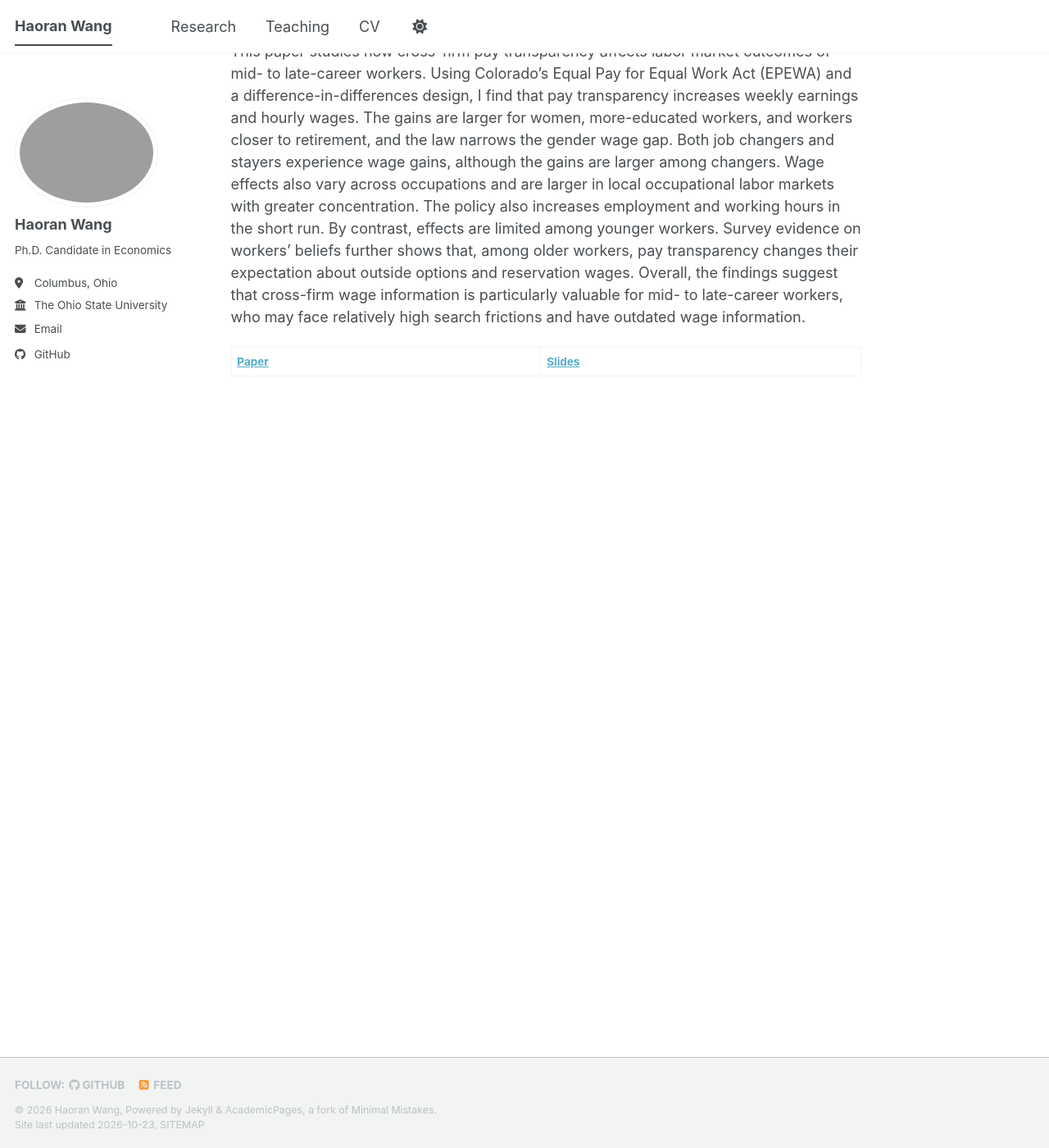
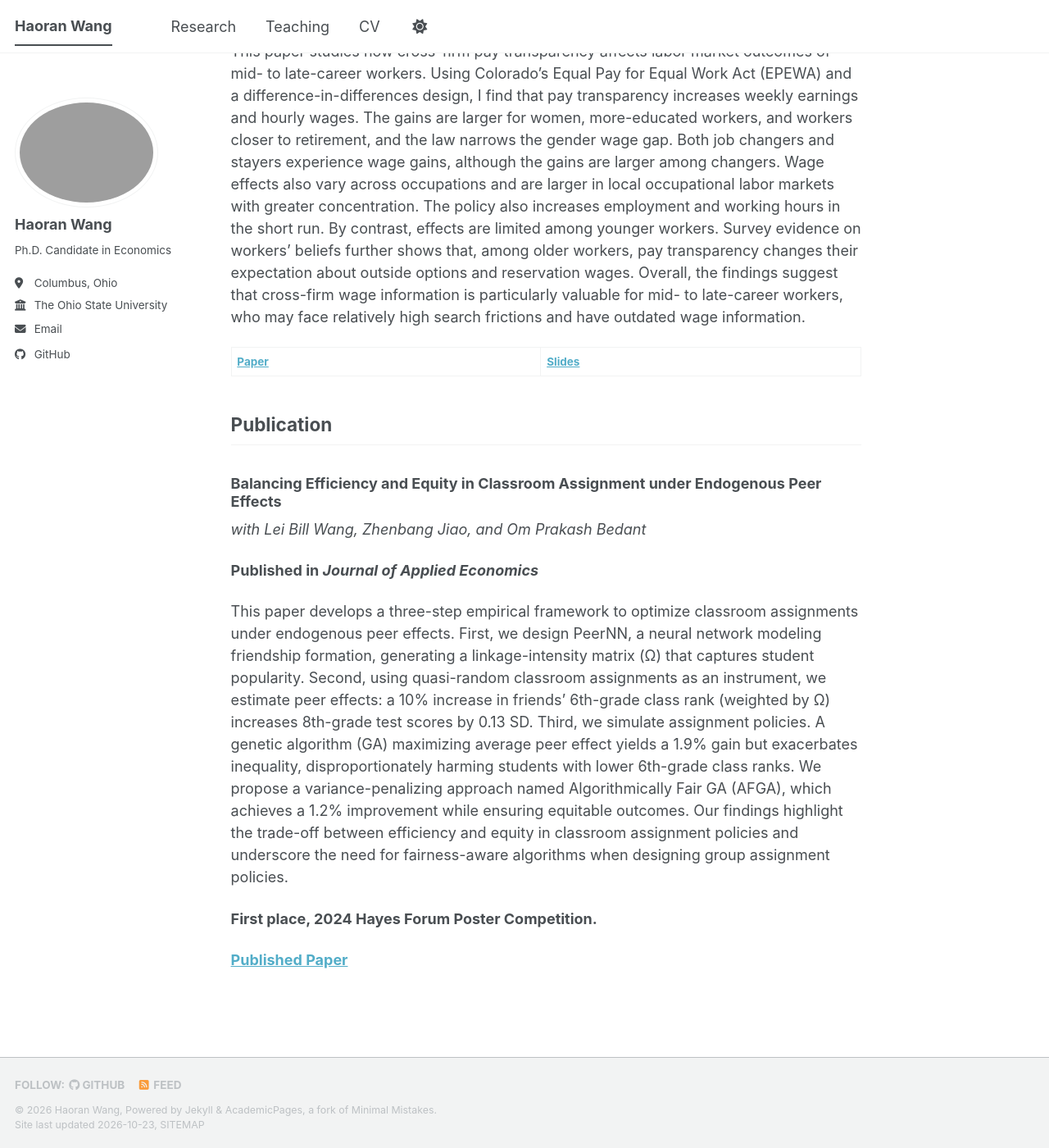
Before and after one commit to hwang853/hwang853.github.io, a Jekyll site: the page built from _pages/about.md, in a window 1280 px wide and 1400 px high, scrolled down 580 px. Shown: the whole window at 82% size. Built offline with Jekyll 4.4.1, drawn with Linux system fonts in a browser that asks for light colours; a style sheet for code colours, icons or effects is not loaded.

Commit message:
Update about.md

```diff
--- a/_pages/about.md
+++ b/_pages/about.md
@@ -22,3 +22,17 @@ I study how labor market regulations and social insurance programs affect employ
 This paper studies how cross-firm pay transparency affects labor market outcomes of mid- to late-career workers. Using Colorado's Equal Pay for Equal Work Act (EPEWA) and a difference-in-differences design, I find that pay transparency increases weekly earnings and hourly wages. The gains are larger for women, more-educated workers, and workers closer to retirement, and the law narrows the gender wage gap. Both job changers and stayers experience wage gains, although the gains are larger among changers. Wage effects also vary across occupations and are larger in local occupational labor markets with greater concentration. The policy also increases employment and working hours in the short run. By contrast, effects are limited among younger workers. Survey evidence on workers' beliefs further shows that, among older workers, pay transparency changes their expectation about outside options and reservation wages. Overall, the findings suggest that cross-firm wage information is particularly valuable for mid- to late-career workers, who may face relatively high search frictions and have outdated wage information.
 
 **[Paper](/files/JMP_Haoran_Wang.pdf)** | **[Slides](/files/JMP_Slides_Haoran_Wang.pdf)**
+
+## Publication
+
+### Balancing Efficiency and Equity in Classroom Assignment under Endogenous Peer Effects
+
+*with Lei Bill Wang, Zhenbang Jiao, and Om Prakash Bedant*
+
+**Published in *Journal of Applied Economics***
+
+This paper develops a three-step empirical framework to optimize classroom assignments under endogenous peer effects. First, we design PeerNN, a neural network modeling friendship formation, generating a linkage-intensity matrix (Ω) that captures student popularity. Second, using quasi-random classroom assignments as an instrument, we estimate peer effects: a 10% increase in friends’ 6th-grade class rank (weighted by Ω) increases 8th-grade test scores by 0.13 SD. Third, we simulate assignment policies. A genetic algorithm (GA) maximizing average peer effect yields a 1.9% gain but exacerbates inequality, disproportionately harming students with lower 6th-grade class ranks. We propose a variance-penalizing approach named Algorithmically Fair GA (AFGA), which achieves a 1.2% improvement while ensuring equitable outcomes. Our findings highlight the trade-off between efficiency and equity in classroom assignment policies and underscore the need for fairness-aware algorithms when designing group assignment policies.
+
+**First place, 2024 Hayes Forum Poster Competition.**
+
+**[Published Paper](https://www.tandfonline.com/doi/full/10.1080/15140326.2026.2697119#abstract)**
```
